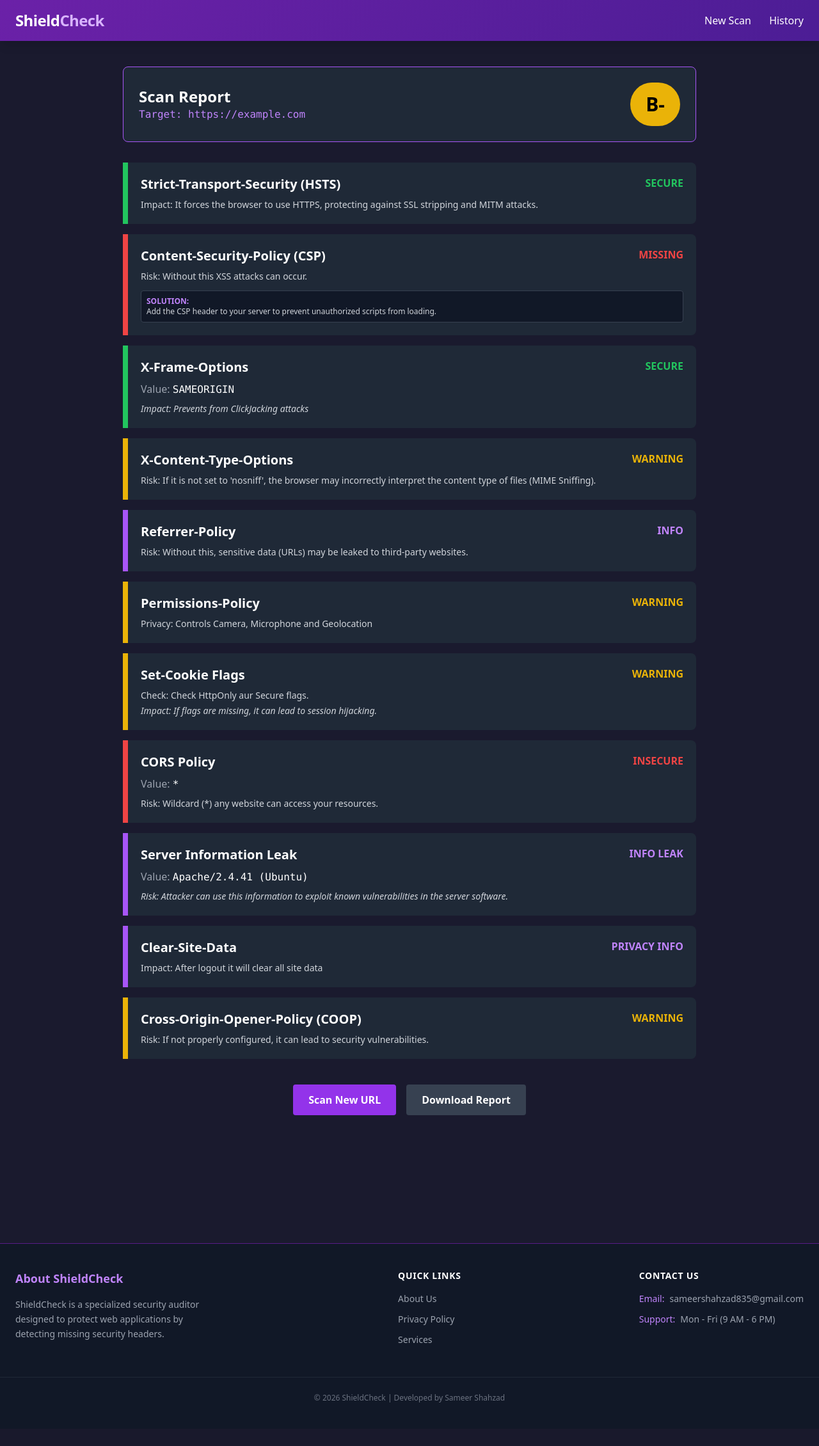
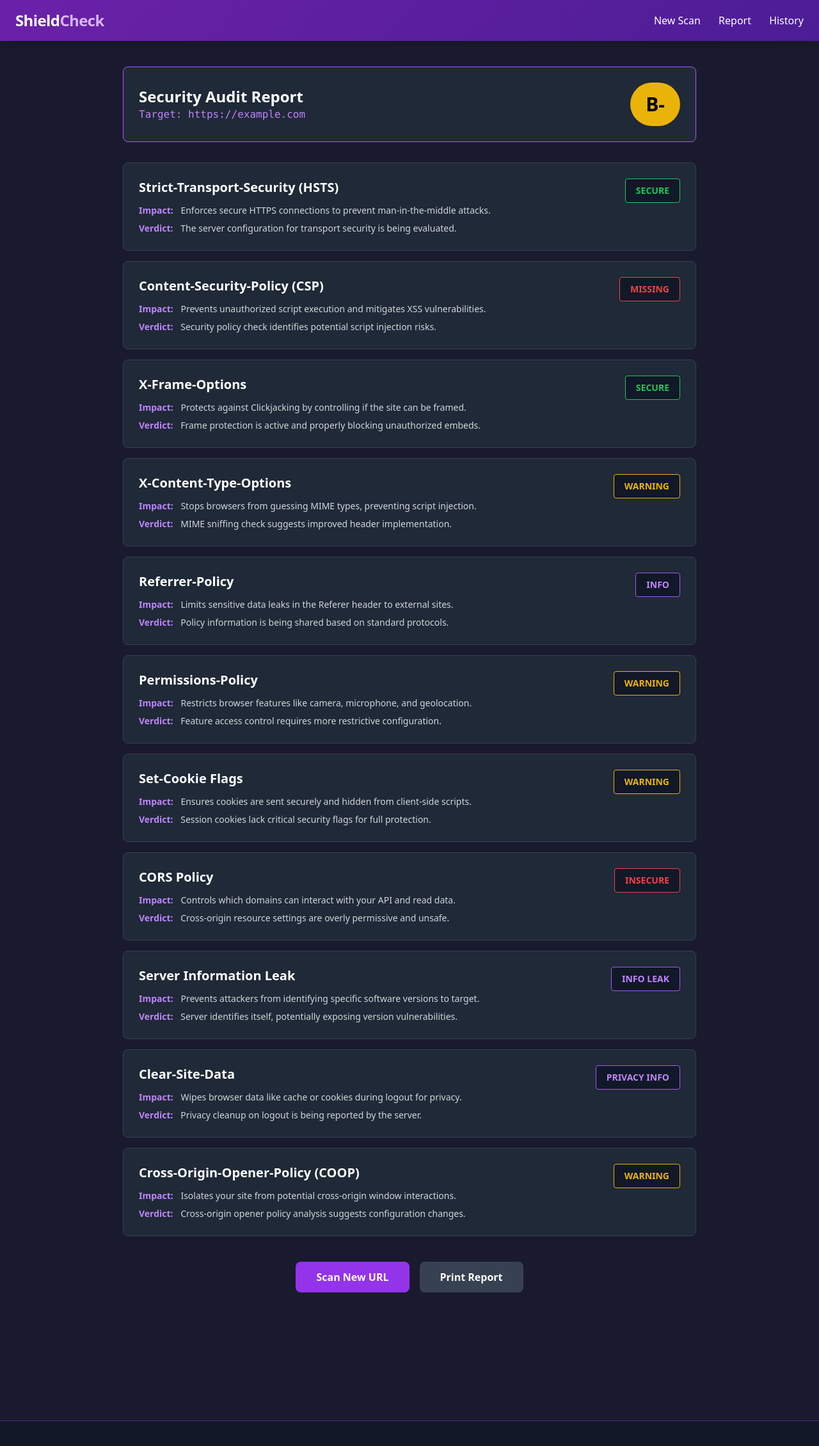
Before and after one commit to Sameer-Shahzad/ShieldCheck-DRF, a Django app: page /report/ in a window 1280 px wide. Shown: the top 2260 px of the page at 64% size. Before the commit the page ends 2192 px from the top, so only its background shows below. Run offline with Django 5.2, Linux system fonts and the light colour scheme; some libraries are stand-ins or nearby versions.

Commit message:
Changes in report

```diff
--- a/templates/index.html
+++ b/templates/index.html
@@ -3,7 +3,7 @@
 {% block content %}
 <div class="max-w-2xl mx-auto text-center mt-10">
     <h1 class="text-4xl font-extrabold mb-4">Protect Your Website</h1>
-    <p class="text-gray-400 mb-8">Enter your URL below to audit 11+ critical security headers including HSTS, CSP, X-Frame-Options, CORS, and Cookie Flags to protect against XSS and Clickjacking.</p>
+    <p class="text-gray-400 mb-8">Enter your URL below to audit 10+ critical security headers including HSTS, CSP, X-Frame-Options, CORS, and Cookie Flags to protect against XSS, Clickjacking and other vulnerabilities.</p>
 
     <form class="flex flex-col gap-4">
         <p class="text-gray-400 mb-3"> URL must start with <span class="text-purple-400 font-mono">https://</span> and be a valid domain.</p>
@@ -18,9 +18,9 @@
             </div>
         {% endif %}
 
-        <input type="url" placeholder="https://example.com"
+        <input type="text" id="targetUrl" placeholder="https://example.com"
                class="w-full px-5 py-4 rounded-lg bg-gray-800 border border-purple-500 focus:outline-none focus:ring-2 focus:ring-purple-400 text-white">
-        <button type="submit"
+        <button onClick="startScan()" type="submit" id="scanBtn"
                 class="purple-gradient hover:opacity-90 py-4 rounded-lg font-bold text-lg shadow-xl transition transform hover:-translate-y-1">
             Run Security Audit
         </button>
--- a/templates/navbar.html
+++ b/templates/navbar.html
@@ -5,6 +5,7 @@
         </a>
         <div class="space-x-6">
             <a href="/" class="hover:text-purple-200 transition">New Scan</a>
+            <a href="/report" class="hover:text-purple-200 transition">Report</a>
             <a href="/history" class="hover:text-purple-200 transition">History</a>
         </div>
     </div>
--- a/templates/report.html
+++ b/templates/report.html
@@ -7,7 +7,7 @@
     <div class="bg-gray-800 border border-purple-500 rounded-lg p-6 mb-8">
         <div class="flex justify-between items-center">
             <div>
-                <h1 class="text-2xl font-bold">Scan Report</h1>
+                <h1 class="text-2xl font-bold text-white">Security Audit Report</h1>
                 <p class="text-purple-400 font-mono">Target: https://example.com</p>
             </div>
             <div class="bg-yellow-500 text-black px-6 py-4 rounded-full font-black text-3xl">
@@ -18,107 +18,225 @@
 
     <div class="space-y-4">
 
-        <div class="bg-gray-800 border-l-8 border-green-500 p-5 rounded-r-lg">
-            <div class="flex justify-between">
-                <h3 class="text-xl font-bold text-white">Strict-Transport-Security (HSTS)</h3>
-                <span class="text-green-500 font-bold">SECURE</span>
-            </div>
-            <p class="text-sm text-gray-300 mt-2">Impact: It forces the browser to use HTTPS, protecting against SSL stripping and MITM attacks.</p>
-        </div>
-
-        <div class="bg-gray-800 border-l-8 border-red-500 p-5 rounded-r-lg">
-            <div class="flex justify-between">
-                <h3 class="text-xl font-bold text-white">Content-Security-Policy (CSP)</h3>
-                <span class="text-red-500 font-bold">MISSING</span>
-            </div>
-            <p class="text-sm text-gray-300 mt-2">Risk: Without this XSS attacks can occur.</p>
-            <div class="mt-3 p-2 bg-gray-900 rounded border border-gray-700">
-                <p class="text-xs text-purple-400 font-bold uppercase">Solution:</p>
-                <p class="text-xs text-gray-300">Add the CSP header to your server to prevent unauthorized scripts from loading.</p>
+        <div class="bg-gray-800 p-6 rounded-lg border border-gray-700">
+            <div class="flex justify-between items-start">
+                <div class="flex-1">
+                    <h3 class="text-xl font-bold text-white mb-3">Strict-Transport-Security (HSTS)</h3>
+                    <p class="text-sm text-gray-300 mb-2">
+                        <span class="text-purple-400 font-bold mr-2">Impact:</span>
+                        Enforces secure HTTPS connections to prevent man-in-the-middle attacks.
+                    </p>
+                    <p class="text-sm text-gray-300">
+                        <span class="text-purple-400 font-bold mr-2">Verdict:</span>
+                        The server configuration for transport security is being evaluated.
+                    </p>
+                </div>
+                <div class="bg-gray-900 border border-green-500 px-4 py-2 rounded text-sm font-bold text-green-500 ml-4">
+                    SECURE
+                </div>
             </div>
         </div>
 
-        <div class="bg-gray-800 border-l-8 border-green-500 p-5 rounded-r-lg">
-            <div class="flex justify-between">
-                <h3 class="text-xl font-bold text-white">X-Frame-Options</h3>
-                <span class="text-green-500 font-bold">SECURE</span>
+        <div class="bg-gray-800 p-6 rounded-lg border border-gray-700">
+            <div class="flex justify-between items-start">
+                <div class="flex-1">
+                    <h3 class="text-xl font-bold text-white mb-3">Content-Security-Policy (CSP)</h3>
+                    <p class="text-sm text-gray-300 mb-2">
+                        <span class="text-purple-400 font-bold mr-2">Impact:</span>
+                        Prevents unauthorized script execution and mitigates XSS vulnerabilities.
+                    </p>
+                    <p class="text-sm text-gray-300">
+                        <span class="text-purple-400 font-bold mr-2">Verdict:</span>
+                        Security policy check identifies potential script injection risks.
+                    </p>
+                </div>
+                <div class="bg-gray-900 border border-red-500 px-4 py-2 rounded text-sm font-bold text-red-500 ml-4">
+                    MISSING
+                </div>
             </div>
-            <p class="text-gray-400 mt-2">Value: <span class="text-white font-mono">SAMEORIGIN</span></p>
-            <p class="text-sm text-gray-300 mt-2 italic">Impact: Prevents from ClickJacking attacks</p>
         </div>
 
-        <div class="bg-gray-800 border-l-8 border-yellow-500 p-5 rounded-r-lg">
-            <div class="flex justify-between">
-                <h3 class="text-xl font-bold text-white">X-Content-Type-Options</h3>
-                <span class="text-yellow-500 font-bold">WARNING</span>
+        <div class="bg-gray-800 p-6 rounded-lg border border-gray-700">
+            <div class="flex justify-between items-start">
+                <div class="flex-1">
+                    <h3 class="text-xl font-bold text-white mb-3">X-Frame-Options</h3>
+                    <p class="text-sm text-gray-300 mb-2">
+                        <span class="text-purple-400 font-bold mr-2">Impact:</span>
+                        Protects against Clickjacking by controlling if the site can be framed.
+                    </p>
+                    <p class="text-sm text-gray-300">
+                        <span class="text-purple-400 font-bold mr-2">Verdict:</span>
+                        Frame protection is active and properly blocking unauthorized embeds.
+                    </p>
+                </div>
+                <div class="bg-gray-900 border border-green-500 px-4 py-2 rounded text-sm font-bold text-green-500 ml-4">
+                    SECURE
+                </div>
             </div>
-            <p class="text-sm text-gray-300 mt-2">Risk: If it is not set to 'nosniff', the browser may incorrectly interpret the content type of files (MIME Sniffing).</p>
         </div>
 
-        <div class="bg-gray-800 border-l-8 border-purple-500 p-5 rounded-r-lg">
-            <div class="flex justify-between">
-                <h3 class="text-xl font-bold text-white">Referrer-Policy</h3>
-                <span class="text-purple-400 font-bold">INFO</span>
+        <div class="bg-gray-800 p-6 rounded-lg border border-gray-700">
+            <div class="flex justify-between items-start">
+                <div class="flex-1">
+                    <h3 class="text-xl font-bold text-white mb-3">X-Content-Type-Options</h3>
+                    <p class="text-sm text-gray-300 mb-2">
+                        <span class="text-purple-400 font-bold mr-2">Impact:</span>
+                        Stops browsers from guessing MIME types, preventing script injection.
+                    </p>
+                    <p class="text-sm text-gray-300">
+                        <span class="text-purple-400 font-bold mr-2">Verdict:</span>
+                        MIME sniffing check suggests improved header implementation.
+                    </p>
+                </div>
+                <div class="bg-gray-900 border border-yellow-500 px-4 py-2 rounded text-sm font-bold text-yellow-500 ml-4">
+                    WARNING
+                </div>
             </div>
-            <p class="text-sm text-gray-300 mt-2">Risk: Without this, sensitive data (URLs) may be leaked to third-party websites.</p>
         </div>
 
-        <div class="bg-gray-800 border-l-8 border-yellow-500 p-5 rounded-r-lg">
-            <div class="flex justify-between">
-                <h3 class="text-xl font-bold text-white">Permissions-Policy</h3>
-                <span class="text-yellow-500 font-bold">WARNING</span>
+        <div class="bg-gray-800 p-6 rounded-lg border border-gray-700">
+            <div class="flex justify-between items-start">
+                <div class="flex-1">
+                    <h3 class="text-xl font-bold text-white mb-3">Referrer-Policy</h3>
+                    <p class="text-sm text-gray-300 mb-2">
+                        <span class="text-purple-400 font-bold mr-2">Impact:</span>
+                        Limits sensitive data leaks in the Referer header to external sites.
+                    </p>
+                    <p class="text-sm text-gray-300">
+                        <span class="text-purple-400 font-bold mr-2">Verdict:</span>
+                        Policy information is being shared based on standard protocols.
+                    </p>
+                </div>
+                <div class="bg-gray-900 border border-purple-500 px-4 py-2 rounded text-sm font-bold text-purple-400 ml-4">
+                    INFO
+                </div>
             </div>
-            <p class="text-sm text-gray-300 mt-2">Privacy: Controls Camera, Microphone and Geolocation </p>
         </div>
 
-        <div class="bg-gray-800 border-l-8 border-yellow-500 p-5 rounded-r-lg">
-            <div class="flex justify-between">
-                <h3 class="text-xl font-bold text-white">Set-Cookie Flags</h3>
-                <span class="text-yellow-500 font-bold">WARNING</span>
+        <div class="bg-gray-800 p-6 rounded-lg border border-gray-700">
+            <div class="flex justify-between items-start">
+                <div class="flex-1">
+                    <h3 class="text-xl font-bold text-white mb-3">Permissions-Policy</h3>
+                    <p class="text-sm text-gray-300 mb-2">
+                        <span class="text-purple-400 font-bold mr-2">Impact:</span>
+                        Restricts browser features like camera, microphone, and geolocation.
+                    </p>
+                    <p class="text-sm text-gray-300">
+                        <span class="text-purple-400 font-bold mr-2">Verdict:</span>
+                        Feature access control requires more restrictive configuration.
+                    </p>
+                </div>
+                <div class="bg-gray-900 border border-yellow-500 px-4 py-2 rounded text-sm font-bold text-yellow-500 ml-4">
+                    WARNING
+                </div>
             </div>
-            <p class="text-sm text-gray-300 mt-2">Check: Check HttpOnly aur Secure flags.</p>
-            <p class="text-sm text-gray-300 italic mt-1">Impact: If flags are missing, it can lead to session hijacking.</p>
         </div>
 
-        <div class="bg-gray-800 border-l-8 border-red-500 p-5 rounded-r-lg">
-            <div class="flex justify-between">
-                <h3 class="text-xl font-bold text-white">CORS Policy</h3>
-                <span class="text-red-500 font-bold">INSECURE</span>
+        <div class="bg-gray-800 p-6 rounded-lg border border-gray-700">
+            <div class="flex justify-between items-start">
+                <div class="flex-1">
+                    <h3 class="text-xl font-bold text-white mb-3">Set-Cookie Flags</h3>
+                    <p class="text-sm text-gray-300 mb-2">
+                        <span class="text-purple-400 font-bold mr-2">Impact:</span>
+                        Ensures cookies are sent securely and hidden from client-side scripts.
+                    </p>
+                    <p class="text-sm text-gray-300">
+                        <span class="text-purple-400 font-bold mr-2">Verdict:</span>
+                        Session cookies lack critical security flags for full protection.
+                    </p>
+                </div>
+                <div class="bg-gray-900 border border-yellow-500 px-4 py-2 rounded text-sm font-bold text-yellow-500 ml-4">
+                    WARNING
+                </div>
             </div>
-            <p class="text-gray-400 mt-2">Value: <span class="text-white font-mono">*</span></p>
-            <p class="text-sm text-gray-300 mt-2">Risk: Wildcard (*) any website can access your resources.</p>
         </div>
 
-        <div class="bg-gray-800 border-l-8 border-purple-500 p-5 rounded-r-lg">
-            <div class="flex justify-between">
-                <h3 class="text-xl font-bold text-white">Server Information Leak</h3>
-                <span class="text-purple-400 font-bold">INFO LEAK</span>
+        <div class="bg-gray-800 p-6 rounded-lg border border-gray-700">
+            <div class="flex justify-between items-start">
+                <div class="flex-1">
+                    <h3 class="text-xl font-bold text-white mb-3">CORS Policy</h3>
+                    <p class="text-sm text-gray-300 mb-2">
+                        <span class="text-purple-400 font-bold mr-2">Impact:</span>
+                        Controls which domains can interact with your API and read data.
+                    </p>
+                    <p class="text-sm text-gray-300">
+                        <span class="text-purple-400 font-bold mr-2">Verdict:</span>
+                        Cross-origin resource settings are overly permissive and unsafe.
+                    </p>
+                </div>
+                <div class="bg-gray-900 border border-red-500 px-4 py-2 rounded text-sm font-bold text-red-500 ml-4">
+                    INSECURE
+                </div>
             </div>
-            <p class="text-gray-400 mt-2">Value: <span class="text-white font-mono">Apache/2.4.41 (Ubuntu)</span></p>
-            <p class="text-sm text-gray-300 mt-2 italic">Risk: Attacker can use this information to exploit known vulnerabilities in the server software.</p>
         </div>
 
-        <div class="bg-gray-800 border-l-8 border-purple-500 p-5 rounded-r-lg">
-            <div class="flex justify-between">
-                <h3 class="text-xl font-bold text-white">Clear-Site-Data</h3>
-                <span class="text-purple-400 font-bold">PRIVACY INFO</span>
+        <div class="bg-gray-800 p-6 rounded-lg border border-gray-700">
+            <div class="flex justify-between items-start">
+                <div class="flex-1">
+                    <h3 class="text-xl font-bold text-white mb-3">Server Information Leak</h3>
+                    <p class="text-sm text-gray-300 mb-2">
+                        <span class="text-purple-400 font-bold mr-2">Impact:</span>
+                        Prevents attackers from identifying specific software versions to target.
+                    </p>
+                    <p class="text-sm text-gray-300">
+                        <span class="text-purple-400 font-bold mr-2">Verdict:</span>
+                        Server identifies itself, potentially exposing version vulnerabilities.
+                    </p>
+                </div>
+                <div class="bg-gray-900 border border-purple-500 px-4 py-2 rounded text-sm font-bold text-purple-400 ml-4">
+                    INFO LEAK
+                </div>
             </div>
-            <p class="text-sm text-gray-300 mt-2">Impact: After logout it will clear all site data </p>
         </div>
 
-        <div class="bg-gray-800 border-l-8 border-yellow-500 p-5 rounded-r-lg">
-            <div class="flex justify-between">
-                <h3 class="text-xl font-bold text-white">Cross-Origin-Opener-Policy (COOP)</h3>
-                <span class="text-yellow-500 font-bold">WARNING</span>
+        <div class="bg-gray-800 p-6 rounded-lg border border-gray-700">
+            <div class="flex justify-between items-start">
+                <div class="flex-1">
+                    <h3 class="text-xl font-bold text-white mb-3">Clear-Site-Data</h3>
+                    <p class="text-sm text-gray-300 mb-2">
+                        <span class="text-purple-400 font-bold mr-2">Impact:</span>
+                        Wipes browser data like cache or cookies during logout for privacy.
+                    </p>
+                    <p class="text-sm text-gray-300">
+                        <span class="text-purple-400 font-bold mr-2">Verdict:</span>
+                        Privacy cleanup on logout is being reported by the server.
+
+                    </p>
+                </div>
+                <div class="bg-gray-900 border border-purple-500 px-4 py-2 rounded text-sm font-bold text-purple-400 ml-4">
+                    PRIVACY INFO
+                </div>
             </div>
-            <p class="text-sm text-gray-300 mt-2">Risk: If not properly configured, it can lead to security vulnerabilities.</p>
+        </div>
+
+        <div class="bg-gray-800 p-6 rounded-lg border border-gray-700">
+            <div class="flex justify-between items-start">
+                <div class="flex-1">
+                    <h3 class="text-xl font-bold text-white mb-3">Cross-Origin-Opener-Policy (COOP)</h3>
+                    <p class="text-sm text-gray-300 mb-2">
+                        <span class="text-purple-400 font-bold mr-2">Impact:</span>
+                        Isolates your site from potential cross-origin window interactions.
+                    </p>
+                    <p class="text-sm text-gray-300">
+                        <span class="text-purple-400 font-bold mr-2">Verdict:</span>
+                        Cross-origin opener policy analysis suggests configuration changes.
+                    </p>
+                </div>
+                <div class="bg-gray-900 border border-yellow-500 px-4 py-2 rounded text-sm font-bold text-yellow-500 ml-4">
+                    WARNING
+                </div>
+            </div>
         </div>
 
     </div>
 
     <div class="mt-10 flex space-x-4 justify-center">
-        <a href="/" class="bg-purple-600 px-6 py-3 rounded font-bold hover:bg-purple-700">Scan New URL</a>
-        <button onclick="window.print()" class="bg-gray-700 px-6 py-3 rounded font-bold hover:bg-gray-600">Download Report</button>
+        <a href="/" class="bg-purple-600 px-8 py-3 rounded-lg font-bold text-white hover:bg-purple-700 transition">
+            Scan New URL
+        </a>
+        <button onclick="window.print()" class="bg-gray-700 px-8 py-3 rounded-lg font-bold text-white hover:bg-gray-600 transition">
+            Print Report
+        </button>
     </div>
 </div>
 {% endblock %}
```
Also changed, not shown: api/views.py (+40 -4 lines).
